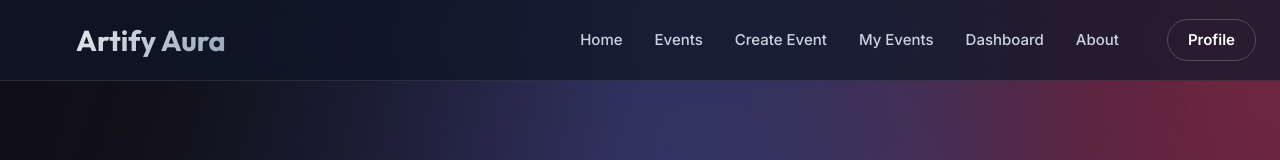
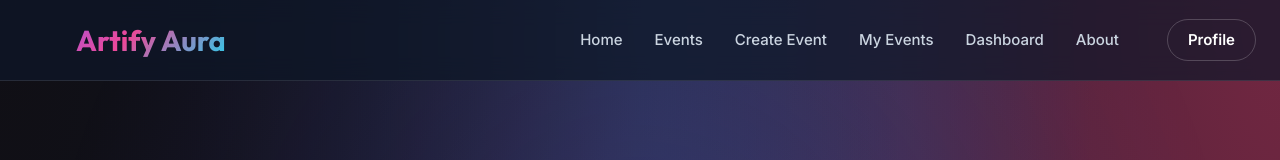
Before and after one commit to AKBARA2501/event_pro, a React (Vite) app in the folder frontend/: page / in a window 1280 px wide. Shown: the top 160 px of the page. Built offline with nearby package versions, Linux system fonts and the light colour scheme; no server answers.

Commit message:
Complete UI redesign with party theme, glassmorphism, and CSS fixes

```diff
--- a/frontend/src/components/Navbar.css
+++ b/frontend/src/components/Navbar.css
@@ -22,8 +22,9 @@
   display: flex;
   align-items: center;
   gap: 12px;
-  background: linear-gradient(135deg, #fff, #94a3b8);
+  background: linear-gradient(135deg, var(--primary), var(--secondary), var(--accent));
   -webkit-background-clip: text;
+  background-clip: text;
   -webkit-text-fill-color: transparent;
   font-family: 'Outfit', sans-serif;
 }
--- a/frontend/src/pages/EventDetails.css
+++ b/frontend/src/pages/EventDetails.css
@@ -26,6 +26,7 @@
   font-size: 4rem;
   background: linear-gradient(to right, #fff, #94a3b8);
   -webkit-background-clip: text;
+  background-clip: text;
   -webkit-text-fill-color: transparent;
   line-height: 1.1;
 }
--- a/frontend/src/styles/global.css
+++ b/frontend/src/styles/global.css
@@ -127,12 +127,22 @@ a:hover {
   padding: 100px 0;
 }
 
+.section.page-header h1 {
+  font-size: 3.5rem;
+  margin-bottom: 16px;
+  background: linear-gradient(to right, #fff, #94a3b8);
+  -webkit-background-clip: text;
+  background-clip: text;
+  -webkit-text-fill-color: transparent;
+}
+
 .section-title {
   font-size: 3.5rem;
   margin-bottom: 40px;
   text-align: center;
   background: linear-gradient(to right, #fff, #94a3b8);
   -webkit-background-clip: text;
+  background-clip: text;
   -webkit-text-fill-color: transparent;
 }
 
```
